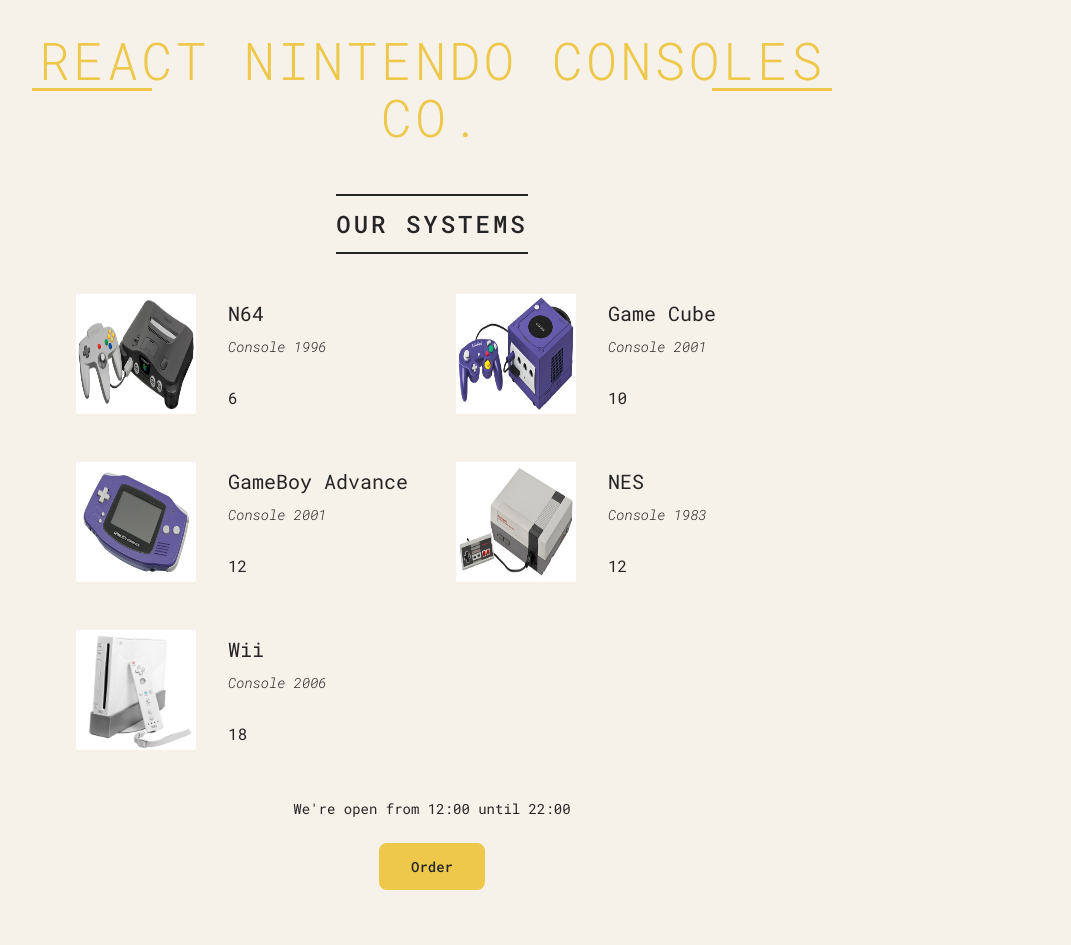
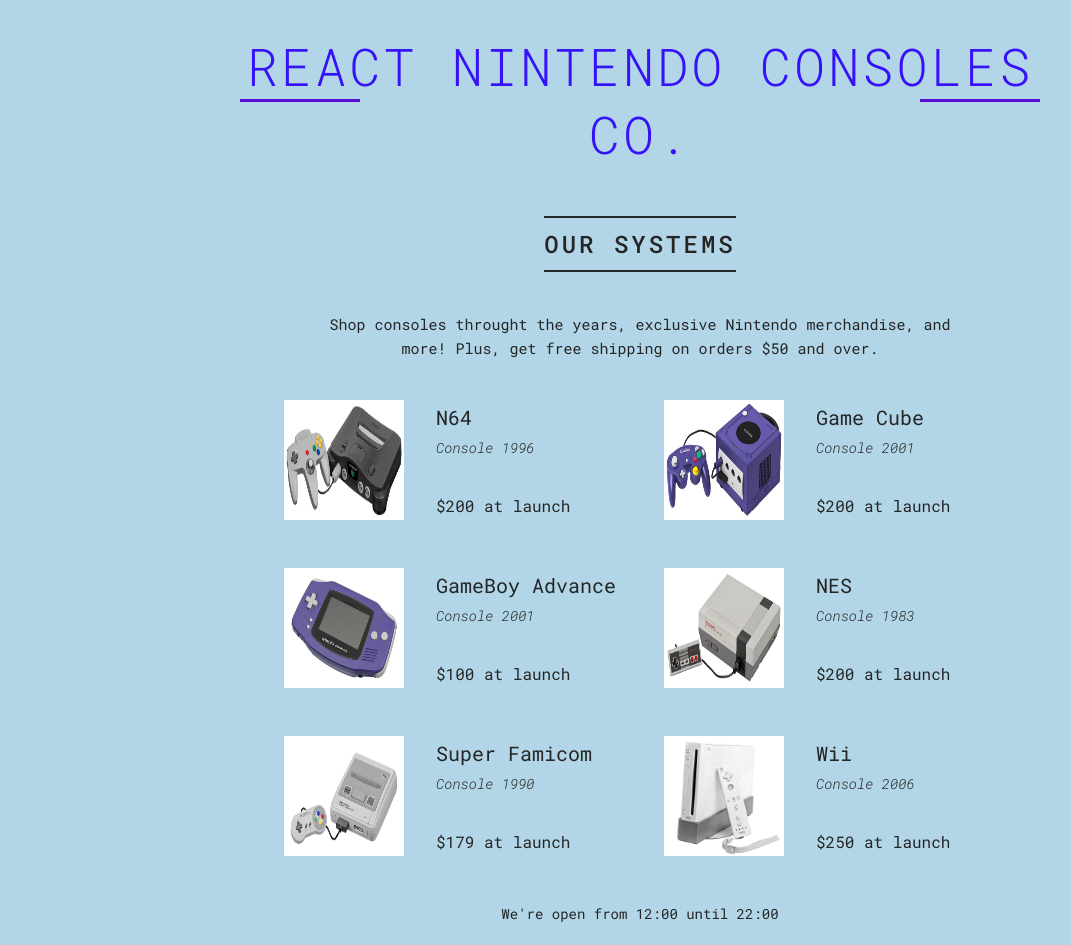
Before and after one commit to anaktas24/react-nintendo-menu, a React (Vite) app in the folder pizza menu/: page / in a window 1280 px wide. Shown: the top 945 px of the page, without its empty margins (0-1071 px from the left). Built offline with nearby package versions, Linux system fonts and the light colour scheme.

Commit message:
Decostructing props

```diff
--- a/pizza menu/src/App.css
+++ b/pizza menu/src/App.css
@@ -14,8 +14,8 @@
   font-family: 'Roboto Mono', sans-serif;
   color: #252525;
   font-weight: 400;
-  background-color: #f7f2e9;
-  border-bottom: 1.6rem solid #edc84b;
+  background-color: #b2d6e7;
+  border-bottom: 1.6rem solid #df4bed;
   min-height: 100vh;
   padding: 3.2rem;
   padding-bottom: 6rem;
@@ -39,7 +39,7 @@
 
 .header h1 {
   /* Non-accessible color */
-  color: #edc84b;
+  color: #3512f8;
   /* color: #af8602; */
 
   text-transform: uppercase;
@@ -58,7 +58,7 @@
   content: '';
   height: 3px;
   width: 12rem;
-  background-color: #edc84b;
+  background-color: #5a0fd4;
   position: absolute;
   top: calc(50% - 1px);
 }
@@ -168,14 +168,14 @@
   border: none;
   font-size: 1.4rem;
   font-weight: 500;
-  background-color: #edc84b;
+  background-color: #f76ad8;
   padding: 1.4rem 3.2rem;
   cursor: pointer;
   transition: all 0.2s;
 }
 
 .btn:hover {
-  background-color: #e9bb24;
+  background-color: #a31a9c;
 }
 
 /*
--- a/pizza menu/src/App.jsx
+++ b/pizza menu/src/App.jsx
@@ -8,44 +8,43 @@
   {
     name: "N64",
     description: "Console 1996",
-    price: 6,
+    price: "$200 at launch",
     photoName: "./n64.jpg",
-    soldOut: false,
+
   },
   {
     name: "Game Cube",
     description: "Console 2001",
-    price: 10,
+    price: "$200 at launch",
     photoName: "./cube.jpg",
-    soldOut: false,
+
   },
   {
     name: "GameBoy Advance",
     description: "Console 2001",
-    price: 12,
+    price: "$100 at launch",
     photoName: "./adv.jpg",
-    soldOut: false,
+
   },
   {
     name: "NES",
     description: "Console 1983",
-    price: 12,
+    price: "$200 at launch",
     photoName: "./nes.jpg",
-    soldOut: false,
+
   },
   {
     name: "Super Famicom",
     description: "Console 1990",
-    price: 15,
+    price: "$179 at launch",
     photoName: "./super.jpg",
-    soldOut: true,
   },
   {
     name: "Wii",
     description: "Console 2006",
-    price: 18,
+    price: "$250 at launch",
     photoName: "./wii.jpg",
-    soldOut: false,
+
   },
 ];
 
@@ -85,12 +84,18 @@
       <h2>Our systems</h2>
 
 
+
       {numConsoles > 0 ? (
-      <ul className='pizzas'>
-        {consoleData.map((console =>
-          <Console consoleObj={console} key={console.name}/>
-        ))}
-      </ul>
+        <>
+          <p>
+            Shop consoles throught the years, exclusive Nintendo merchandise, and more! Plus, get free shipping on orders $50 and over.
+          </p>
+          <ul className='pizzas'>
+            {consoleData.map((console =>
+              <Console consoleObj={console} key={console.name}/>
+            ))}
+          </ul>
+        </>
       ) :  (<p>We're still working on our site. Please come back later:</p>)}
     </main>
   )
--- a/pizza menu/src/index.css
+++ b/pizza menu/src/index.css
@@ -1,11 +1,11 @@
-:root {
+/* :root {
   font-family: Inter, system-ui, Avenir, Helvetica, Arial, sans-serif;
   line-height: 1.5;
   font-weight: 400;
 
   color-scheme: light dark;
-  color: rgba(255, 255, 255, 0.87);
-  background-color: #535353;
+  color: #193b63de;
+  background-color: rgb(0, 0, 0);
 
   font-synthesis: none;
   text-rendering: optimizeLegibility;
@@ -15,11 +15,11 @@
 
 a {
   font-weight: 500;
-  color: #646cff;
+  color: #000000;
   text-decoration: inherit;
 }
 a:hover {
-  color: #535bf2;
+  color: #000000;
 }
 
 body {
@@ -49,7 +49,7 @@
   transition: border-color 0.25s;
 }
 button:hover {
-  border-color: #646cff;
+  border-color: #000000;
 }
 button:focus,
 button:focus-visible {
@@ -59,12 +59,12 @@
 @media (prefers-color-scheme: light) {
   :root {
     color: #213547;
-    background-color: #ffffff;
+    background-color: #000000;
   }
   a:hover {
-    color: #747bff;
+    color: #000000;
   }
   button {
-    background-color: #f9f9f9;
+    background-color: #000000;
   }
-}
+} */
```
